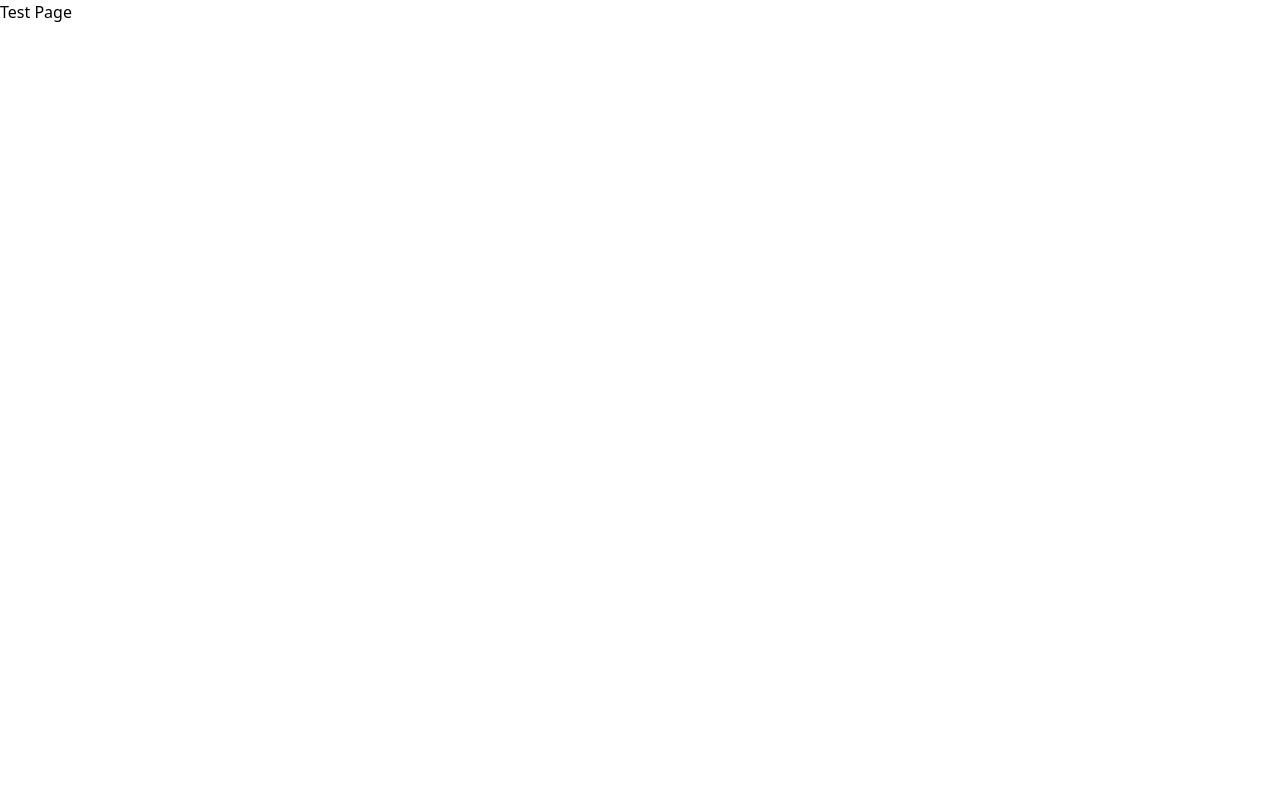
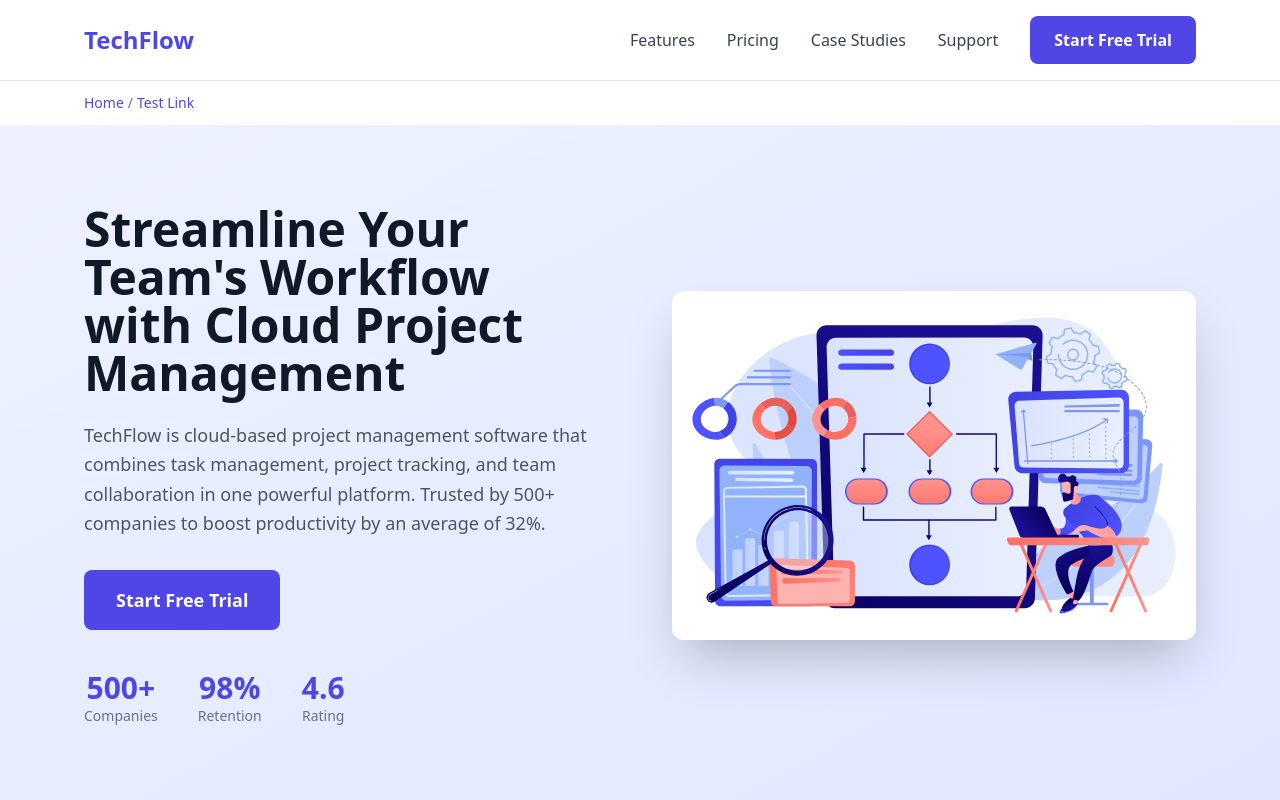
Before and after one commit to rumeshwrkn/nextjs-seo-demo, a Next.js app: page /good/test-link in a window 1280 px wide. Shown: the top 800 px of the page. Built offline with nearby package versions, Linux system fonts and the light colour scheme.

Commit message:
update: good seo pages

```diff
--- a/app/good/page.tsx
+++ b/app/good/page.tsx
@@ -28,9 +28,9 @@
       <Header variant="good" />
 
       {/* Breadcrumb navigation (visible) */}
-      <nav className="max-w-6xl mx-auto px-5 py-3 text-sm text-gray-500" aria-label="Breadcrumb">
+      {/* <nav className="max-w-6xl mx-auto px-5 py-3 text-sm text-gray-500" aria-label="Breadcrumb">
         <Link href="/good" className="text-primary hover:underline">Home</Link>
-      </nav>
+      </nav> */}
 
       <main id="main-content">
         {/* ID for skip navigation target */}
--- a/app/good/test-link/page.tsx
+++ b/app/good/test-link/page.tsx
@@ -1,5 +1,52 @@
-export default function Page() {
+import { Header } from '@/components/ui/Header'
+import { Hero } from '@/components/ui/Hero'
+import { Features } from '@/components/ui/Features'
+import { Testimonials } from '@/components/ui/Testimonials'
+import { FAQ, faqs } from '@/components/ui/FAQ'
+import { CTA, Footer } from '@/components/ui/CTAFooter'
+import { FAQSchema, BreadcrumbSchema } from '@/components/seo/schemas'
+import Link from 'next/link'
+
+export default function GoodSEOPage() {
     return (
-        <>Test Page</>
+        <>
+            {/* FAQ Schema for rich results */}
+            <FAQSchema faqs={faqs} />
+
+            {/* Breadcrumb Schema */}
+            <BreadcrumbSchema
+                items={[
+                    { name: 'Home', url: 'https://nextjs-seo-demo.vercel.app/good/test-link' }
+                ]}
+            />
+
+            {/* Badge to identify this is the good version */}
+            {/* <div className="bg-green-100 text-green-800 text-center py-2 text-sm font-medium">
+        GOOD SEO Example - <Link href="/" className="underline">Back to Home</Link> | <Link href="/bad" className="underline">View Bad SEO</Link>
+      </div> */}
+
+            <Header variant="good" />
+
+            {/* Breadcrumb navigation (visible) */}
+            <nav
+                className="max-w-6xl mx-auto px-5 py-3 text-sm text-gray-500 flex items-center"
+                aria-label="Breadcrumb"
+            >
+                <Link href="/good" className="text-primary hover:underline">Home</Link>
+                <span className='mx-1 inline-flex items-center h-4'>
+                    /
+                </span>
+                <span className="text-primary">Test Link</span>
+            </nav>
+            <main id="main-content">
+                {/* ID for skip navigation target */}
+                <Hero variant="good" />
+
+            </main>
+
+            <Footer variant="good" />
+
+            {/* Analytics would go here (async loading) */}
+        </>
     )
 }
```
